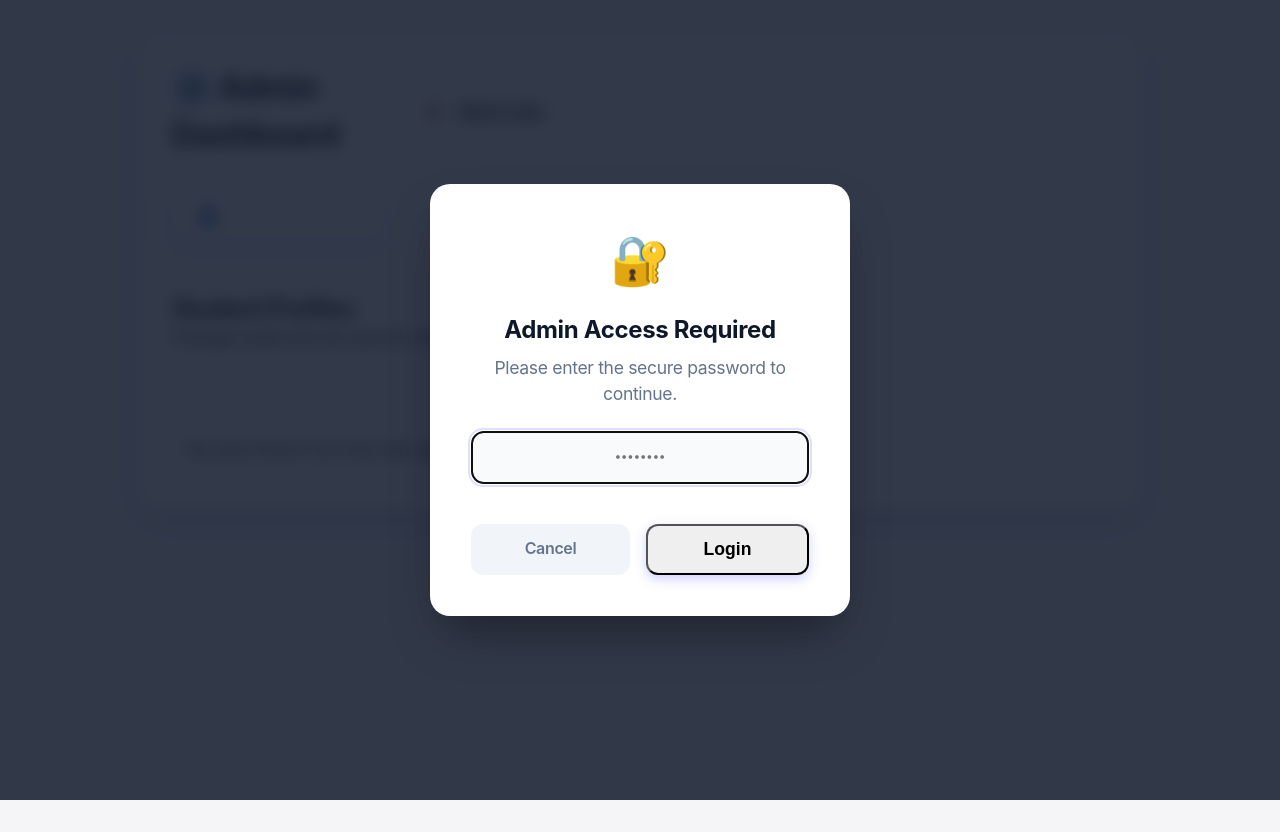
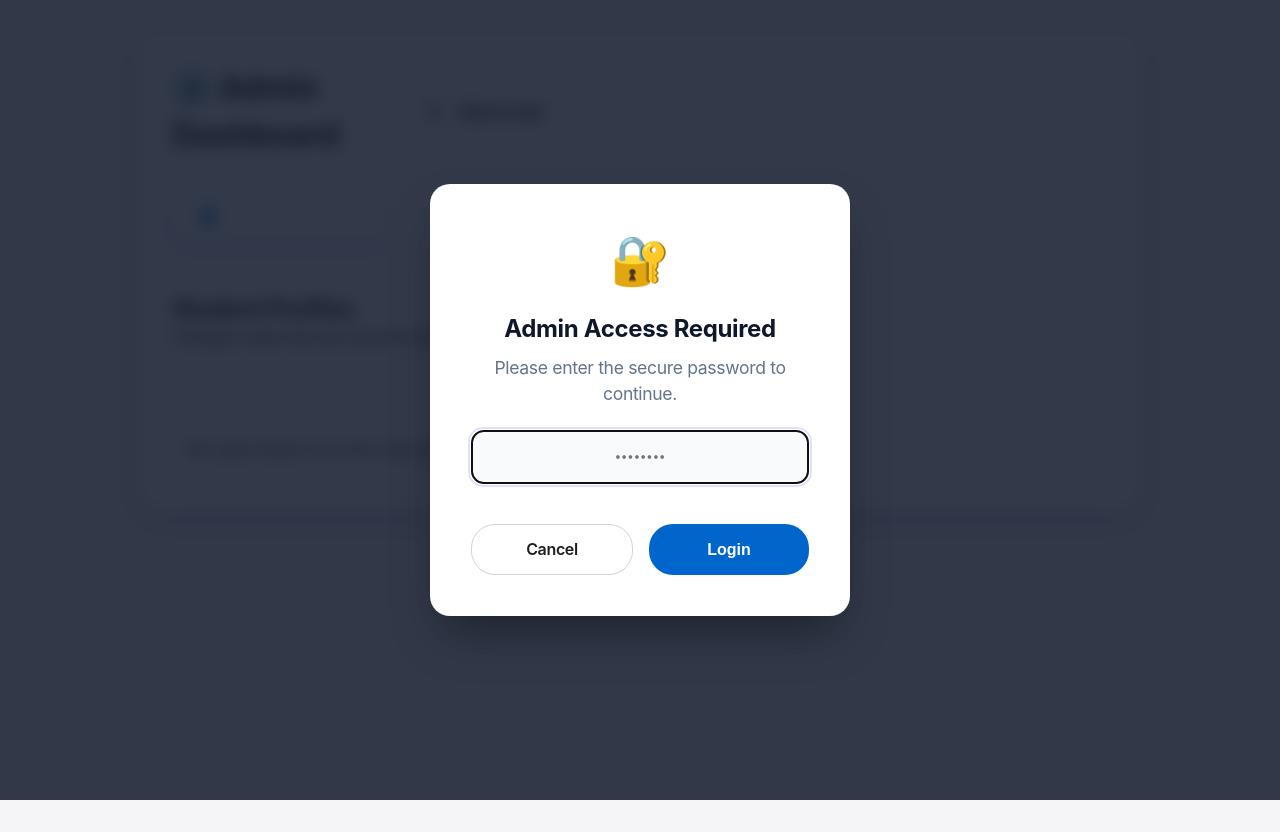
Before and after one commit to MikeYFChan/KidsQuiz, a plain HTML site: page admin.html in a window 1280 px wide. Drawn offline with Linux system fonts and the light colour scheme.

Commit message:
style: Add text color to the users table and refactor admin login button classes.

```diff
--- a/admin.html
+++ b/admin.html
@@ -76,6 +76,7 @@
             border-radius: 12px;
             overflow: hidden;
             box-shadow: 0 4px 6px rgba(0, 0, 0, 0.05);
+            color: #1e293b;
         }
 
         .dark-mode .users-table {
@@ -212,10 +213,10 @@
                     style="color: #ef4444; margin-bottom: 1rem; display: none; font-weight: 500; font-size: 0.95rem; background: #fef2f2; padding: 0.5rem; border-radius: 8px;">
                     Incorrect password. Please try again.</div>
                 <div style="display: flex; gap: 1rem; justify-content: center; margin-top: 1.5rem;">
-                    <a href="index.html" class="admin-btn"
-                        style="text-decoration: none; background: #f1f5f9; color: #64748b; padding: 0.8rem 1.5rem; border-radius: 12px; font-weight: 600; flex: 1;">Cancel</a>
-                    <button class="btn btn-primary" id="admin-password-submit"
-                        style="padding: 0.8rem 1.5rem; border-radius: 12px; font-weight: 600; font-size: 1.1rem; flex: 1; box-shadow: 0 4px 12px rgba(99, 102, 241, 0.3);">Login</button>
+                    <a href="index.html" class="nav-button"
+                        style="text-decoration: none; flex: 1; padding: 0.8rem 1.5rem;">Cancel</a>
+                    <button class="submit-button" id="admin-password-submit"
+                        style="flex: 1; padding: 0.8rem 1.5rem;">Login</button>
                 </div>
             </div>
         </div>
```
